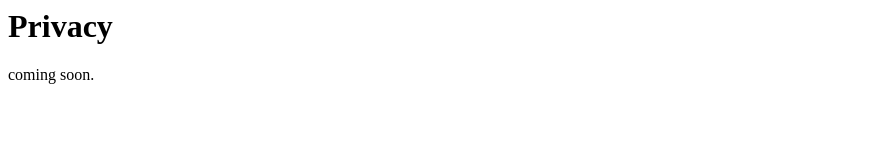
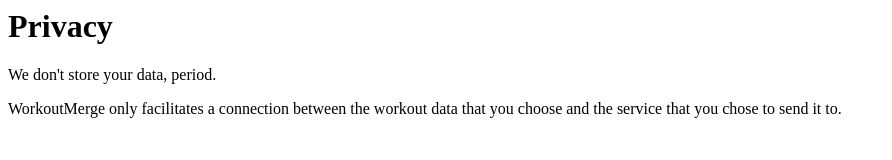
Before and after one commit to jkusnier/workoutmerge-com, a plain HTML site: page privacy/index.html in a window 1280 px wide. Shown: the whole page, without its empty margins (0-892 px from the left). Drawn offline with Linux system fonts and the light colour scheme.

Commit message:
updated with basic privacy details

```diff
--- a/privacy/index.html
+++ b/privacy/index.html
@@ -2,6 +2,7 @@
 <head><title>WorkoutMerge - Privacy</title></head>
 <body>
 <h1>Privacy</h1>
-coming soon.
+<p>We don't store your data, period.</p>
+<p>WorkoutMerge only facilitates a connection between the workout data that you choose and the service that you chose to send it to.</p>
 </body>
 </html>
```
